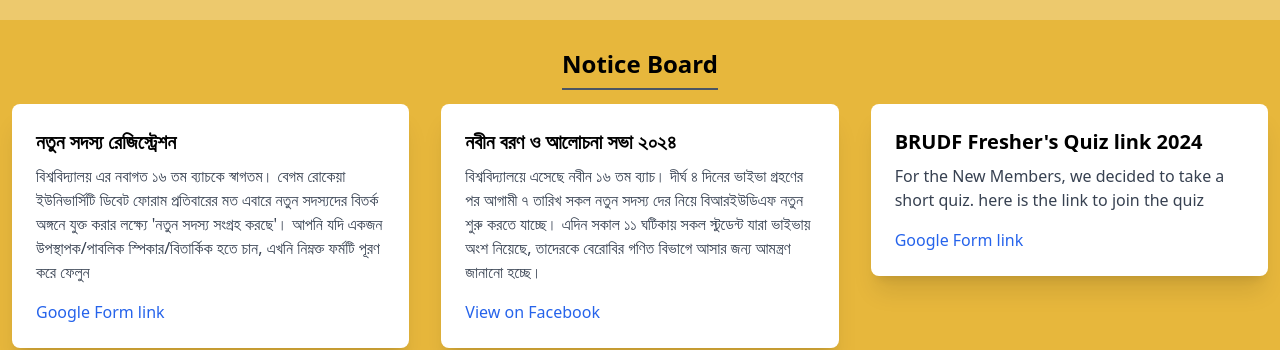
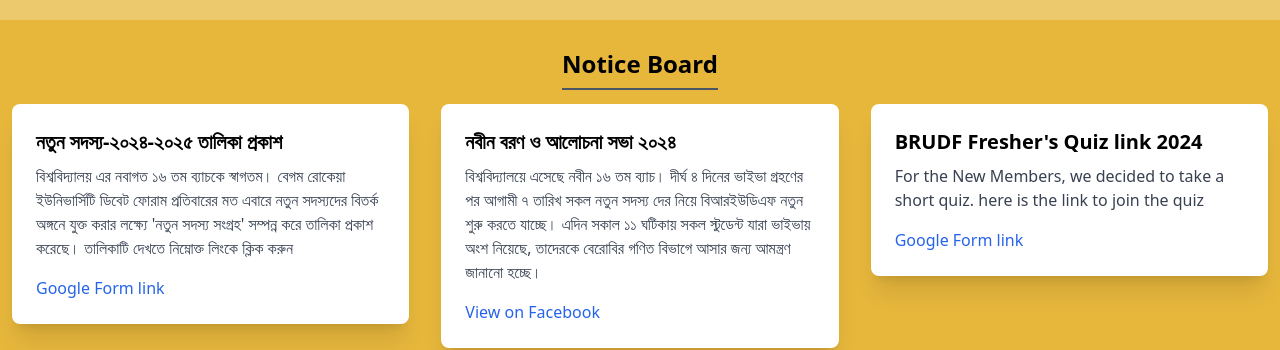
Before and after one commit to Rishad-007/burdf, a React (Vite) app: page / in a window 1280 px wide. Shown: the part 3320-3670 px from the top of the page. Built offline with nearby package versions, Linux system fonts and the light colour scheme.

Commit message:
Added perticipant link

```diff
--- a/src/App.jsx
+++ b/src/App.jsx
@@ -109,9 +109,11 @@ function App() {
           </h2>
           <div class="grid items-stretch h-auto grid-cols-2 px-3 md:grid-cols-2 lg:grid-cols-3 gap-8">
             <Notice2
-              tittle="নতুন সদস্য রেজিস্ট্রেশন "
-              discription="বিশ্ববিদ্যালয় এর নবাগত ১৬ তম ব্যাচকে স্বাগতম। বেগম রোকেয়া ইউনিভার্সিটি ডিবেট ফোরাম প্রতিবারের মত এবারে নতুন সদস্যদের বিতর্ক অঙ্গনে যুক্ত করার লক্ষ্যে 'নতুন সদস্য সংগ্রহ করছে'। আপনি যদি একজন উপস্থাপক/পাবলিক স্পিকার/বিতার্কিক হতে চান, এখনি নিম্নক্ত ফর্মটি পূরণ করে ফেলুন"
-              link="https://forms.gle/hYz6u3hHjAsr1dbQ9"
+              tittle="নতুন সদস্য-২০২৪-২০২৫ তালিকা প্রকাশ "
+              discription="বিশ্ববিদ্যালয় এর নবাগত ১৬ তম ব্যাচকে স্বাগতম। বেগম রোকেয়া ইউনিভার্সিটি ডিবেট ফোরাম প্রতিবারের
+              মত এবারে নতুন সদস্যদের বিতর্ক অঙ্গনে যুক্ত করার লক্ষ্যে 'নতুন সদস্য সংগ্রহ' সম্পন্ন করে তালিকা প্রকাশ করেছে।
+              তালিকাটি দেখতে নিম্নোক্ত লিংকে ক্লিক করুন"
+              link="https://drive.google.com/file/d/1gX9A6zcPXYRtzUMA0mbKyTFhjeIHDB7p/view?usp=sharing"
             />
             <Notice
               tittle="নবীন বরণ ও আলোচনা সভা ২০২৪"
```
